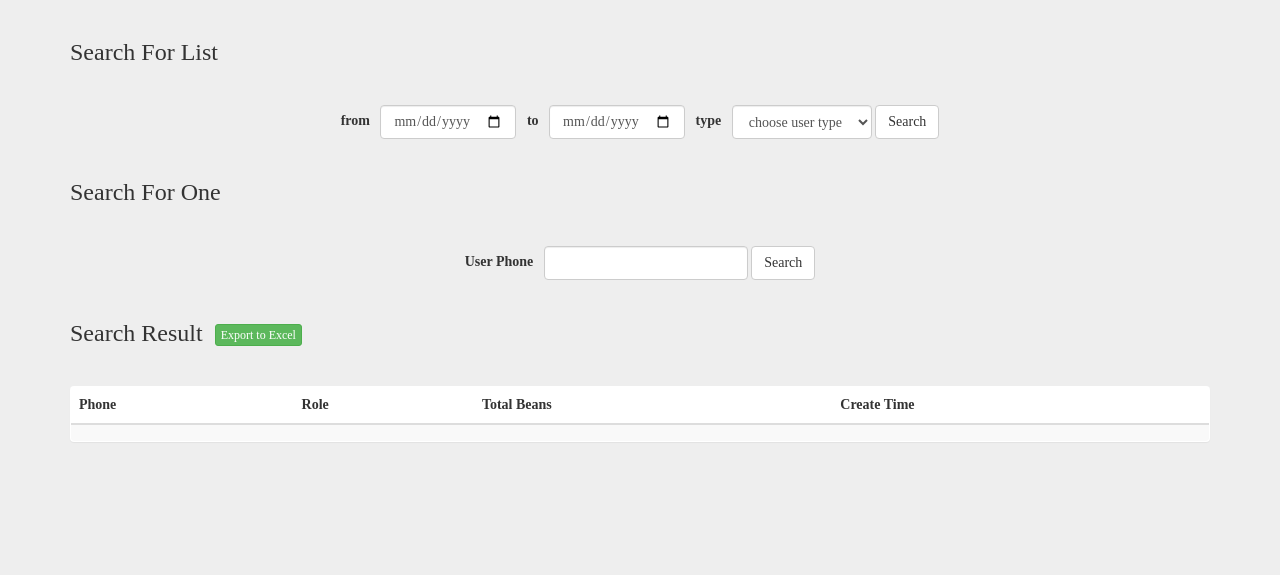
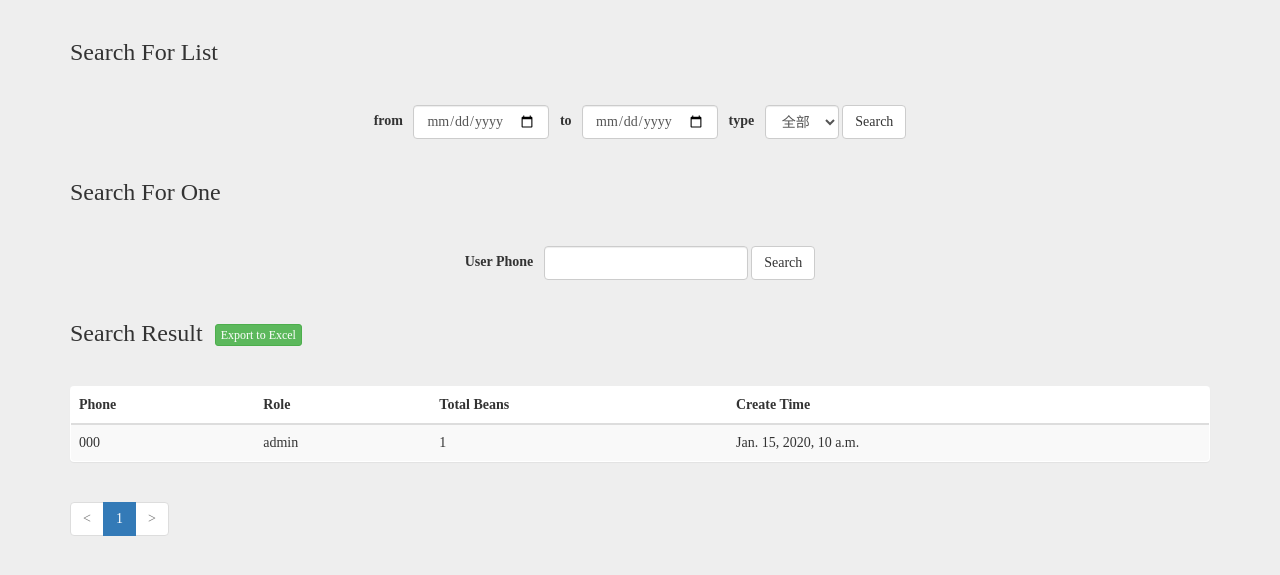
Before and after one commit to medsci-tech/ucenter_manage, a Django app: template templates/user_list.html in a window 1280 px wide. Shown: the part 51-626 px from the top of the page. Run offline with Django 3.2, Linux system fonts and the light colour scheme; tables that the repository leaves empty hold one stand-in row (values such as "Sample post"); the template is opened without the code that fills it: values that come from a table or form of the project are taken from there, most other values are stand-ins (such as "Sample title", 1, 10 or a date in 2020); lists and menus that the app fills with data are empty; some libraries are stand-ins or nearby versions.

Commit message:
add user list

```diff
--- a/app_users/urls.py
+++ b/app_users/urls.py
@@ -9,7 +9,7 @@ urlpatterns = [
     url(r'^year_bean/(?P<year>\d{4})/$', views.users_year_bean),
     url(r'^month_bean/(?P<year>\d{4})/$', views.users_month_bean),
     url(r'^day_bean/(?P<year>\d{4})/(?P<month>[1-9]|1[0-2])/$', views.users_day_bean),
-    url(r'^list/', views.list),
+    url(r'^list/', views.list, name='user_list'),
     url(r'^export/', views.user_export),
     # url(r'^export2/', views.export),
 ]
--- a/requirements.txt
+++ b/requirements.txt
@@ -1,5 +1,6 @@
 click==6.6
 Django==1.10
+django-excel==0.0.5
 et-xmlfile==1.0.1
 Flask==0.11.1
 itsdangerous==0.24
@@ -14,8 +15,11 @@ pyexcel-io==0.2.4
 pyexcel-webio==0.0.8
 pyexcel-xlsx==0.2.3
 pymongo==3.3.1
+python-dateutil==2.6.0
 PyYAML==3.12
 requests==2.11.1
 simplejson==3.10.0
+six==1.10.0
 texttable==0.8.7
 Werkzeug==0.11.11
+xlwt==1.1.2
--- /dev/null
+++ b/templates/layouts/page.html
@@ -0,0 +1,25 @@
+<ul class="pagination">
+    {% if pageData.page_has_previous > 0 %}
+        <li><a href="?page=1">首页</a></li>
+        <li><a href="?page={{ pageData.data_list.previous_page_number }}">&lt;</a></li>
+    {% else %}
+        <li class="disabled"><a href="javascript:;">&lt;</a></li>
+    {% endif %}
+    {% if pageData.data_list %}
+        {% for page in pageData.page_range %}
+            {% ifequal page pageData.data_list.number %}
+                <li class="active"><a href="javascript:;">{{ page }}</a></li>
+            {% else %}
+                <li><a href="?page={{ page }}">{{ page }}</a></li>
+            {% endifequal  %}
+        {% endfor %}
+    {% else %}
+        <li class="active"><a href="javascript:;">1</a></li>
+    {% endif %}
+    {% if pageData.page_has_next > 0 %}
+        <li><a href="?page={{ pageData.data_list.next_page_number }}">&gt;</a></li>
+        <li><a href="?page={{ pageData.page_last }}">尾页</a></li>
+    {% else %}
+        <li class="disabled"><a href="javascript:;">&gt;</a></li>
+    {% endif %}
+</ul>
--- a/templates/user_list.html
+++ b/templates/user_list.html
@@ -6,22 +6,23 @@
     </div>
     <div class="row">
         <div class="col-sm-12 col-md-12">
-            <form class="form-inline text-center" role="form">
+            <form class="form-inline text-center" role="form" action="">
                 <b>from</b> &nbsp;
                 <div class="form-group">
-                    <label class="sr-only" for="time_start">Choose Time Start</label>
-                    <input required type="date" class="form-control" name="time_start" id="time_start">
+                    <label class="sr-only" for="start_time">起始时间</label>
+                    <input type="date" class="form-control" name="start_time" id="start_time">
                 </div>
                 &nbsp; <b>to</b> &nbsp;
                 <div class="form-group">
-                    <label class="sr-only" for="time_end">Choose Time End</label>
-                    <input required type="date" class="form-control" name="time_end" id="time_end">
+                    <label class="sr-only" for="end_time">截止时间</label>
+                    <input type="date" class="form-control" name="end_time" id="end_time">
                 </div>
                 &nbsp; <b>type</b> &nbsp;
                 <div class="form-group">
-                    <label class="sr-only" for="user_type">User Type</label>
-                    <select required name="user_type" id="user_type" class="form-control">
-                        <option value="" disabled selected>choose user type</option>
+                    <label class="sr-only" for="role">角色</label>
+                    <select name="role" id="role" class="form-control">
+                        <option value="">全部</option>
+                        <option value="user">user</option>
                     </select>
                 </div>
                 <button type="submit" class="btn btn-default">Search</button>
@@ -33,10 +34,10 @@
     </div>
     <div class="row">
         <div class="col-sm-12 col-md-12">
-            <form class="form-inline text-center" role="form">
+            <form class="form-inline text-center" role="form" action="">
                 <div class="form-group">
-                    <label class="" for="user_phone">User Phone &nbsp;</label>
-                    <input required type="number" class="form-control" name="user_phone" id="user_phone">
+                    <label class="" for="phone">User Phone &nbsp;</label>
+                    <input required type="number" class="form-control" name="phone" id="phone">
                 </div>
                 <button type="submit" class="btn btn-default">Search</button>
             </form>
@@ -58,7 +59,7 @@
                         </tr>
                     </thead>
                     <tbody>
-                        {% for data in object_list %}
+                        {% for data in pageData.data_list %}
                         <tr>
                             <td>{{ data.phone }}</td>
                             <td>{{ data.role }}</td>
@@ -70,10 +71,9 @@
                 </table>
             </div>
         </div>
+        <div class="col-sm-12 col-md-12">
+          {% include 'layouts/page.html' %}
+        </div>
     </div>
 </div>
-<br>
-<br>
-<br>
-<br>
 {% endblock %}
--- a/utils_common/django_excel.py
+++ b/utils_common/django_excel.py
@@ -15,7 +15,7 @@ def excel_export(columns, rows):
     # response['Content-Disposition'] = 'attachment; filename="users.xls"'
 
     wb = xlwt.Workbook(encoding='utf-8')
-    ws = wb.add_sheet('Users')
+    ws = wb.add_sheet('Sheet1')
 
     # Sheet header, first row
     row_num = 0
```
Also changed, not shown: app_users/views.py (+11 -7 lines), utils_analyzer/user_list.py (+18 -9 lines), utils_common/pagination.py (added, +54 -0 lines).
